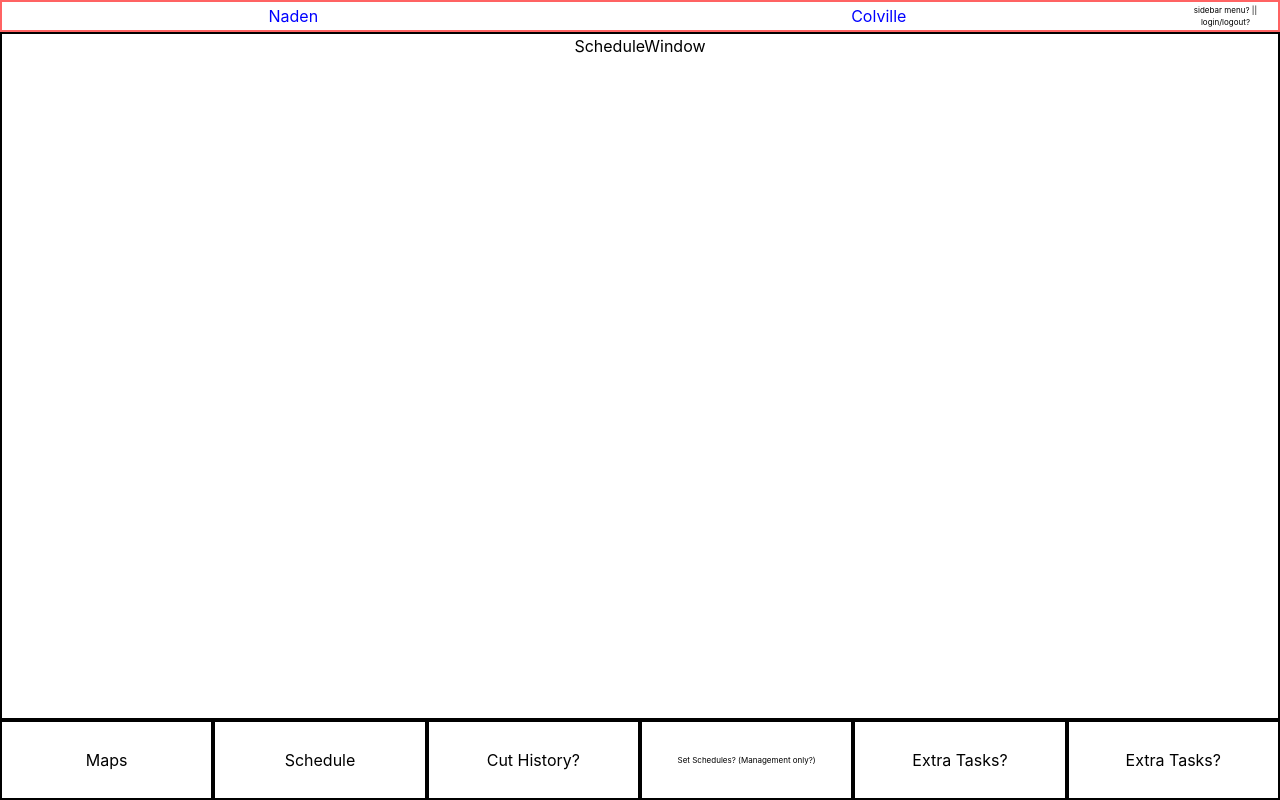
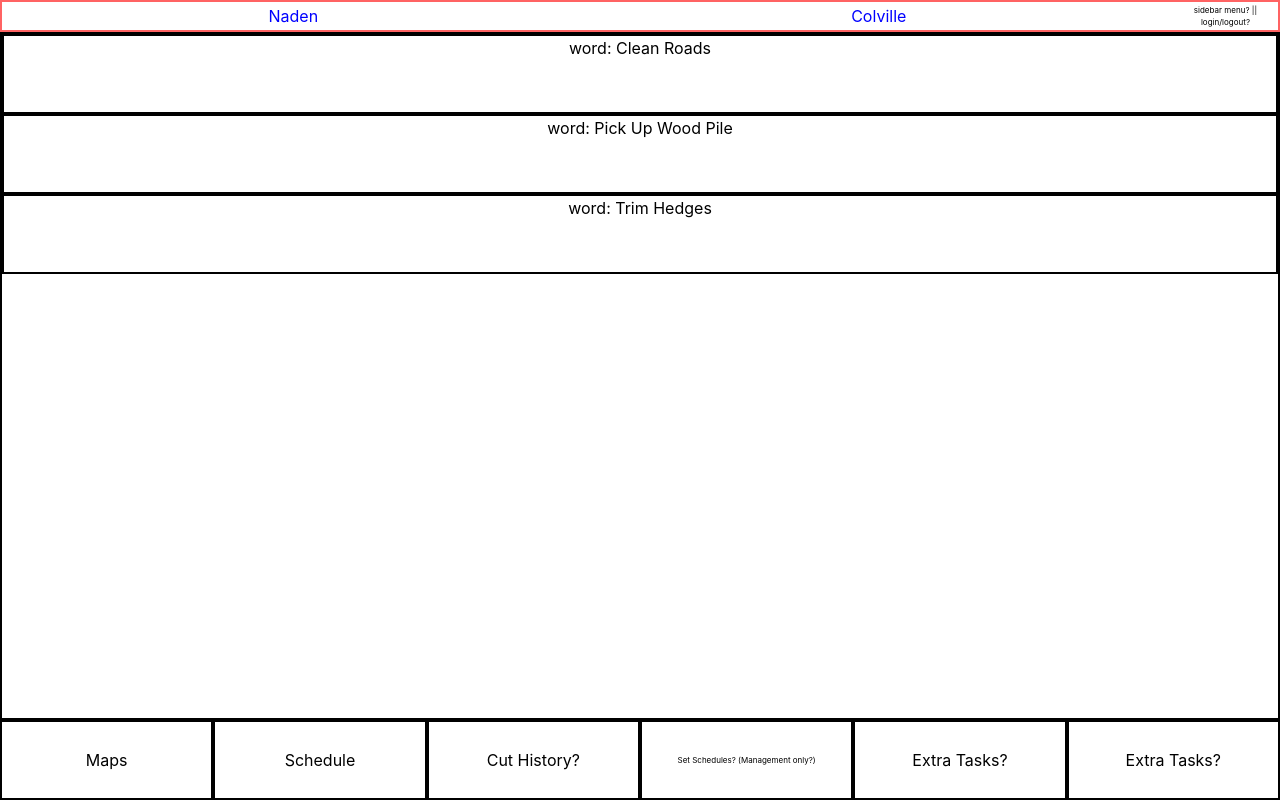
Before and after one commit to DeclawedLyon/horizon_maps, a React (Create React App) app: page / in a window 1280 px wide. Built offline with nearby package versions, Linux system fonts and the light colour scheme; no server answers.

Commit message:
adds scheduleditem component. Adds basic styles

```diff
--- a/src/App.js
+++ b/src/App.js
@@ -621,18 +621,45 @@ function setDefaultCuts() {
   ]
   return newNadenCutList
 }
+const taskList = [
+  {
+    taskNickname: 'Clean Roads',
+    taskLocation: 'Government House',
+    taskDescription: 'Shovel and the blow-dry the leaves out of the gutters',
+    taskPriority: 1,
+    dateSet: new Date('May, 20, 2022, 12:00:00'),
+    dateComplete: new Date('May, 23, 2022, 12:00:00'),
+    taskIsComplete: true,
+  },
+  {
+    taskNickname: 'Pick Up Wood Pile',
+    taskLocation: 'Government House',
+    taskDescription: 'Tansfer wood from wood pile to wood bin. Blow dry plot when finished',
+    taskPriority: 1,
+    dateSet: new Date('April, 20, 2022, 12:00:00'),
+    dateComplete: new Date('May, 23, 2022, 15:00:00'),
+    taskIsComplete: true
+  },
+  {
+    taskNickname: 'Trim Hedges',
+    taskLocation: 'St. Annes',
+    taskDescription: 'Trim Hedges, Clean Trimmings',
+    taskPriority: 1,
+    dateSet: new Date('May, 23, 2022, 15:00:00'),
+    dateComplete: '',
+    taskIsComplete: false
+  },
+]
 
-const MAPS = 'MAP'
+const MAP = 'MAP'
 const SCHEDULE = 'SCHEDULE'
 
 function App() {
   const devMode = false;
-  // const {mode, transition, back} = useVisualMode(MAPS)
+  // const {mode, transition, back} = useVisualMode(MAP)
   const [mode, setMode] = useState(SCHEDULE)
 
   const [cutList, setCutList] = useState(setDefaultCuts());
-  const [showSchedule, setShowSchedule] = useState(false)
-  const [showMap, setShowMap] = useState(true)
   const [showImagePopup, setShowImagePopup] = useState(false)
 
 
@@ -740,23 +767,25 @@ function App() {
         colville={colvilleCutList}
       />
       {/* <h1 className='bg-white-100 text-blue-300'>Hello</h1> */}
-      {mode === MAPS && (<MapWindow
+      {mode === MAP && (<MapWindow
         devMode={devMode}
         cutList={cutList}
         colville={colvilleCutList}
         naden={NadenCutList}
         updateCutDate={updateCutDate}
       />)}
-      {mode === MAPS && (<CutsMenu
+      {mode === MAP && (<CutsMenu
         cutList={cutList}
         updateCutDate={updateCutDate}
         updateTrimDate={updateTrimDate}
         setShowImagePopup={setShowImagePopup}
       />)}
       {mode === SCHEDULE && <ScheduleWindow
-
+        taskList={taskList}
       />}
-      <BottomNav />
+      <BottomNav
+        setMode={setMode}
+      />
       {showImagePopup && <UploadImagePopup
         setShowImagePopup={setShowImagePopup}
       />}
--- a/src/components/nav_elements/BottomNav.js
+++ b/src/components/nav_elements/BottomNav.js
@@ -5,8 +5,8 @@ const BottomNav = (props) => {
 
   return (
     <div id='bottom-nav-menu'>
-      <div className='bottom-nav-option'>Maps</div>
-      <div className='bottom-nav-option'>Schedule</div>
+      <div className='bottom-nav-option' onClick={() => {props.setMode("MAP")}}>Maps</div>
+      <div className='bottom-nav-option' onClick={() => {props.setMode('SCHEDULE')}}>Schedule</div>
       <div className='bottom-nav-option'>Cut History?</div>
       <div className='bottom-nav-option' style={{fontSize: '0.5em'}}>Set Schedules? (Management only?)</div>
       <div className='bottom-nav-option'>Extra Tasks?</div>
--- /dev/null
+++ b/src/components/schedule_components/ScheduleTask.js
@@ -0,0 +1,10 @@
+import React from 'react'
+import './scheduleTask.css'
+
+const ScheduleTask = (props) => {
+  return (
+    <div className='scheduled-task'>word: {props.nickname}</div>
+  )
+}
+
+export default ScheduleTask
--- a/src/components/schedule_components/ScheduleWindow.js
+++ b/src/components/schedule_components/ScheduleWindow.js
@@ -1,9 +1,24 @@
-import React from 'react'
+import React, { useEffect, useState } from 'react'
+import ScheduleTask from './ScheduleTask';
 import './scheduleWindow.css'
 
-export default function ScheduleWindow() {
+export default function ScheduleWindow(props) {
+  const [formattedTaskList, setFormattedTaskList] = useState([]);
 
+  const formatTaskList = (arr) => {
+    return arr.map(task => {
+      return (
+        <ScheduleTask
+          nickname={task.taskNickname}
+        />
+      )
+    })
+  }
+  useEffect(() => {
+    setFormattedTaskList(formatTaskList(props.taskList))
+  }, [])
+  console.log(formattedTaskList)
   return (
-    <div id='schedule-window'>ScheduleWindow</div>
+    <div id='schedule-window'>{formattedTaskList}</div>
   )
 }
--- /dev/null
+++ b/src/components/schedule_components/scheduleTask.css
@@ -0,0 +1,5 @@
+.scheduled-task {
+  width: 100%;
+  height: 10vh;
+  border: 2px solid black;
+}
--- a/src/components/schedule_components/scheduleWindow.css
+++ b/src/components/schedule_components/scheduleWindow.css
@@ -1,4 +1,7 @@
 #schedule-window {
+  display: flex;
+  flex-direction: column;
+  justify-content: flex-start;
   margin-top: var(--nav-height);
   height: calc(100vh - var(--nav-height) - var(--bottom-nav-height));
   border: 2px solid black;
```
